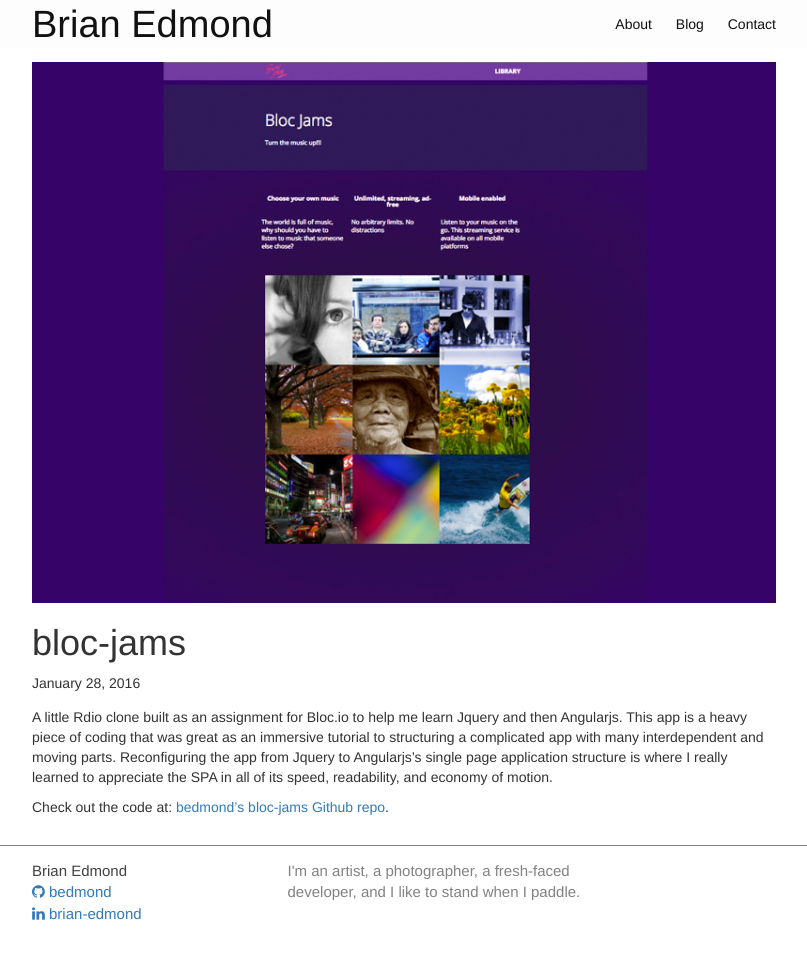
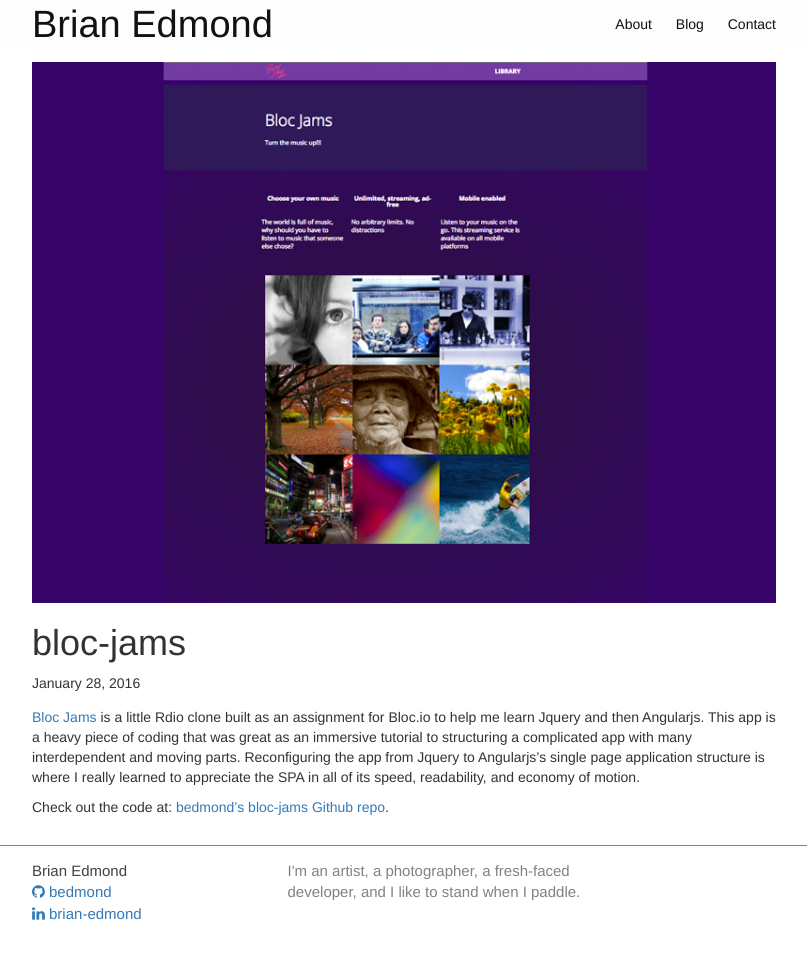
Before and after one commit to bedmond/bedmond.github.io, a Jekyll site: the page built from _portfolio/bloc-jams.md, in a window 1280 px wide. Shown: the whole page, without its empty margins (236-1043 px from the left). Built offline with Jekyll 4.4.1, drawn with Linux system fonts in a browser that asks for light colours; nearby versions of some CDN libraries.

Commit message:
Portfolio links operational

```diff
--- a/_portfolio/bloc-jams.md
+++ b/_portfolio/bloc-jams.md
@@ -4,8 +4,9 @@ title: bloc-jams
 image: "images/bloc-jams/1_bloc-jams Landing.jpg"
 ---
 
-A little Rdio clone built as an assignment for Bloc.io to help me learn Jquery and then Angularjs. This app is a heavy piece of coding that was great as an immersive tutorial to structuring a complicated app with many interdependent and moving parts.  Reconfiguring the app from Jquery to Angularjs's single page application structure is where I really learned to appreciate the SPA in all of its speed, readability, and economy of motion.
+[Bloc Jams][bloc-jams] is a little Rdio clone built as an assignment for Bloc.io to help me learn Jquery and then Angularjs. This app is a heavy piece of coding that was great as an immersive tutorial to structuring a complicated app with many interdependent and moving parts.  Reconfiguring the app from Jquery to Angularjs's single page application structure is where I really learned to appreciate the SPA in all of its speed, readability, and economy of motion.
 
 Check out the code at:  [bedmond's bloc-jams Github repo][bedmond-gh].
 
 [bedmond-gh]: https://github.com/bedmond/bloc-jams
+[bloc-jams]: http://fierce-peak-3971.herokuapp.com
--- a/_sass/_layout.scss
+++ b/_sass/_layout.scss
@@ -161,8 +161,6 @@
     max-height: 100%
 }
 
-
-
 /**
  * Page content
  */
```
Also changed, not shown: _portfolio/bloc-time.md (+2 -1 lines), _portfolio/blocitoff.md (+2 -1 lines), index.html (+8 -9 lines).
